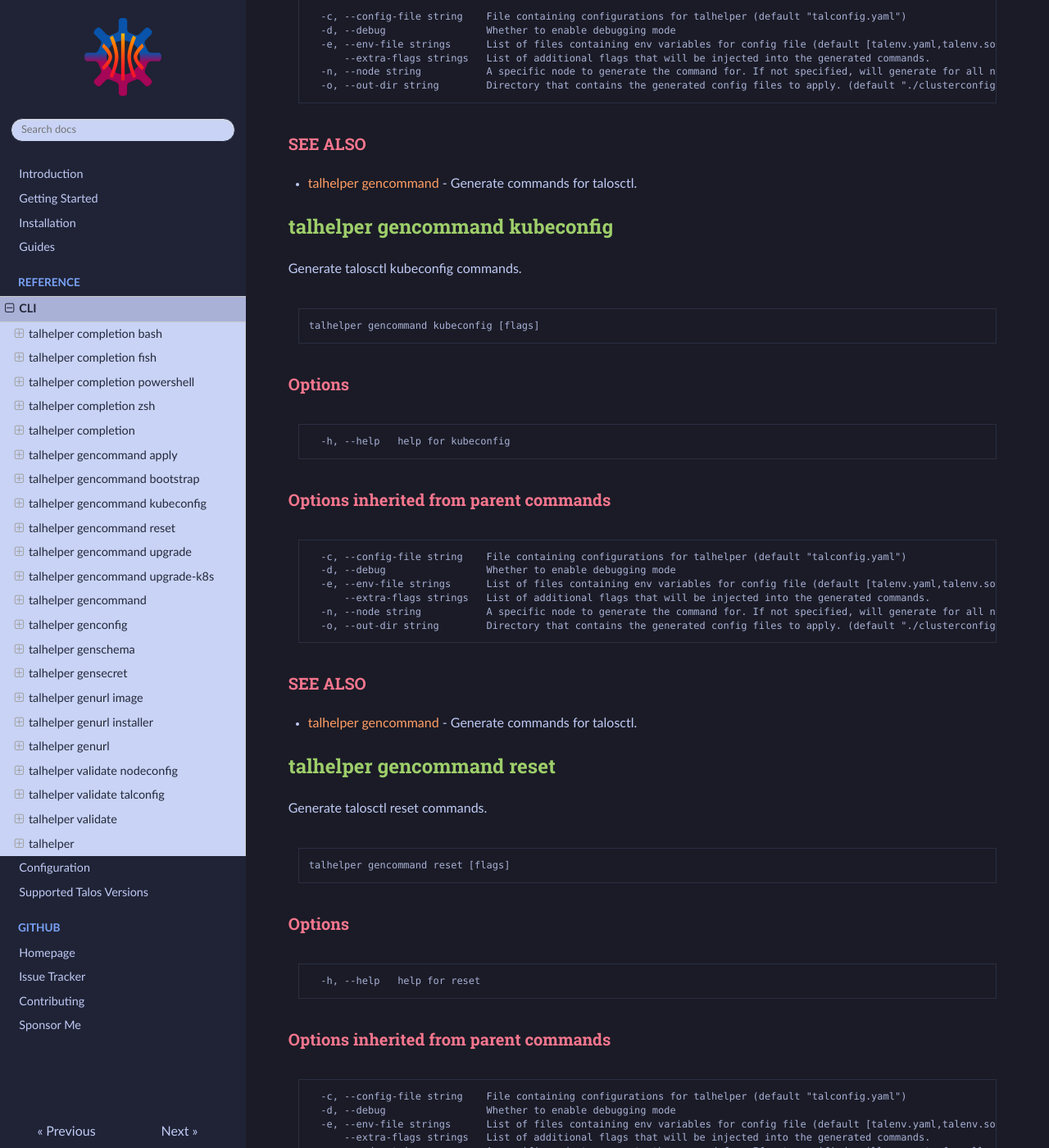
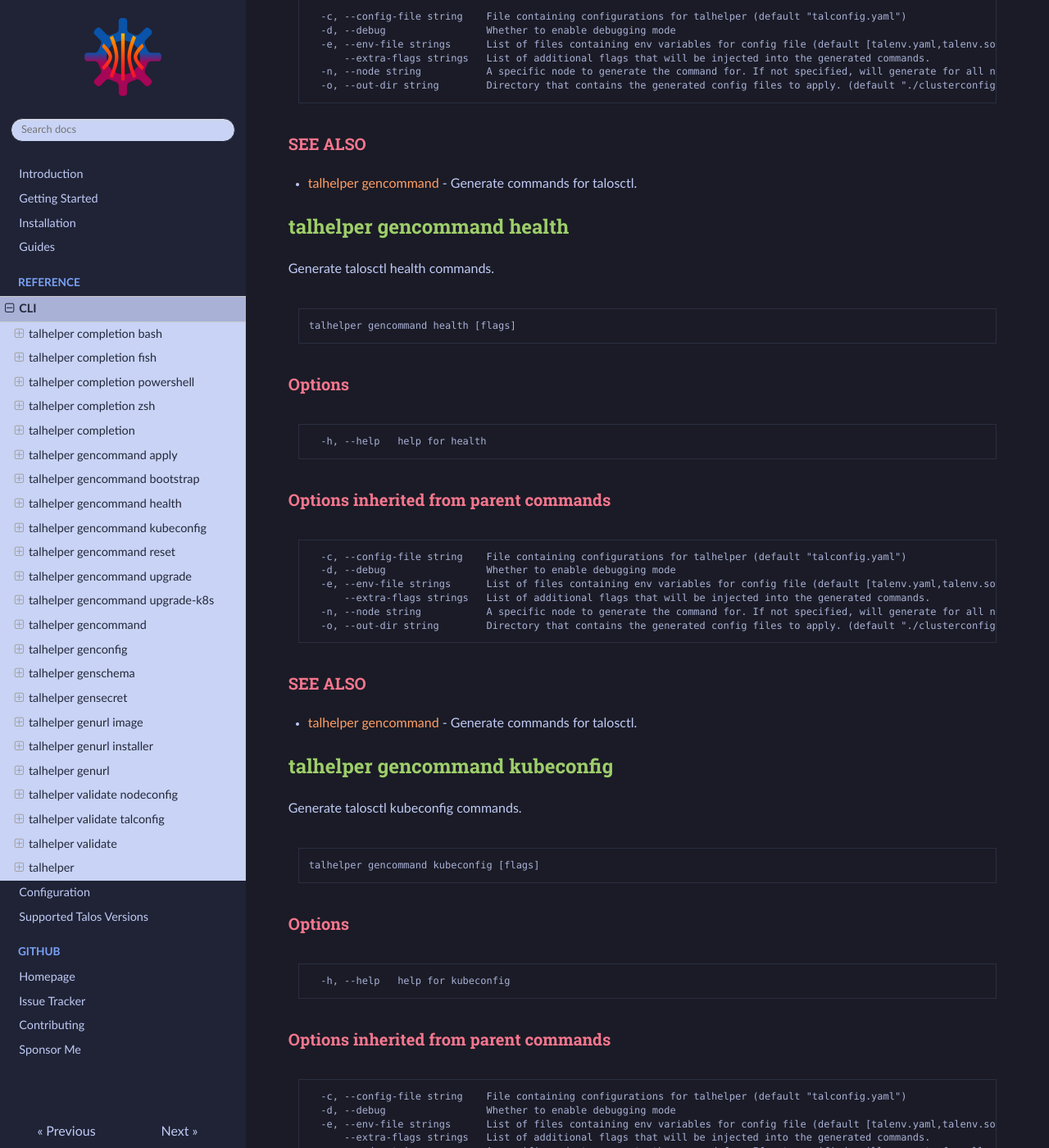
Before and after one commit to budimanjojo/talhelper, an MkDocs documentation site: the page built from docs/docs/reference/cli.md, in a window 1280 px wide and 1400 px high, scrolled down 6423 px. Shown: the whole window at 82% size. Built offline with MkDocs 1.6.1, drawn with Linux system fonts in a browser that asks for light colours; some of the changed text lies outside the part shown.

Commit message:
docs: update CLI reference documentation (#1230)
Co-authored-by: budimanjojo-bot <111944664+budimanjojo-bot[bot]@users.noreply.github.com>

````diff
--- a/docs/docs/reference/cli.md
+++ b/docs/docs/reference/cli.md
@@ -265,6 +265,35 @@ talhelper gencommand bootstrap [flags]
 
 * [talhelper gencommand](#talhelper-gencommand)	 - Generate commands for talosctl.
 
+## talhelper gencommand health
+
+Generate talosctl health commands.
+
+```
+talhelper gencommand health [flags]
+```
+
+### Options
+
+```
+  -h, --help   help for health
+```
+
+### Options inherited from parent commands
+
+```
+  -c, --config-file string    File containing configurations for talhelper (default "talconfig.yaml")
+  -d, --debug                 Whether to enable debugging mode
+  -e, --env-file strings      List of files containing env variables for config file (default [talenv.yaml,talenv.sops.yaml,talenv.yml,talenv.sops.yml])
+      --extra-flags strings   List of additional flags that will be injected into the generated commands.
+  -n, --node string           A specific node to generate the command for. If not specified, will generate for all nodes.
+  -o, --out-dir string        Directory that contains the generated config files to apply. (default "./clusterconfig")
+```
+
+### SEE ALSO
+
+* [talhelper gencommand](#talhelper-gencommand)	 - Generate commands for talosctl.
+
 ## talhelper gencommand kubeconfig
 
 Generate talosctl kubeconfig commands.
@@ -407,6 +436,7 @@ Generate commands for talosctl.
 * [talhelper](#talhelper)	 - A tool to help with creating Talos cluster
 * [talhelper gencommand apply](#talhelper-gencommand-apply)	 - Generate talosctl apply-config commands.
 * [talhelper gencommand bootstrap](#talhelper-gencommand-bootstrap)	 - Generate talosctl bootstrap commands.
+* [talhelper gencommand health](#talhelper-gencommand-health)	 - Generate talosctl health commands.
 * [talhelper gencommand kubeconfig](#talhelper-gencommand-kubeconfig)	 - Generate talosctl kubeconfig commands.
 * [talhelper gencommand reset](#talhelper-gencommand-reset)	 - Generate talosctl reset commands.
 * [talhelper gencommand upgrade](#talhelper-gencommand-upgrade)	 - Generate talosctl upgrade commands.
````
